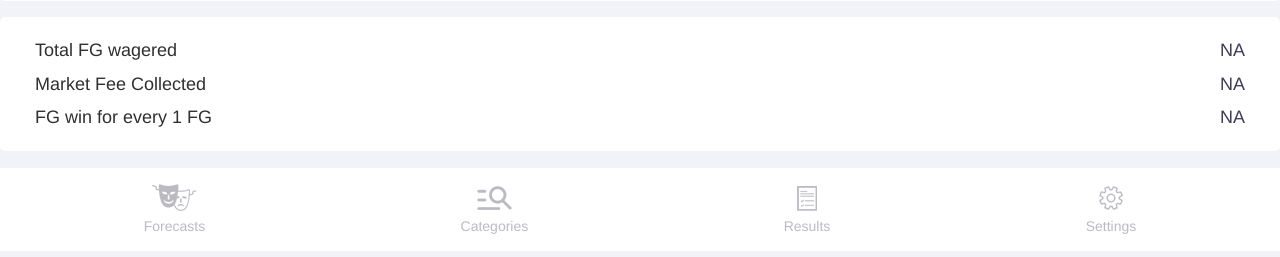
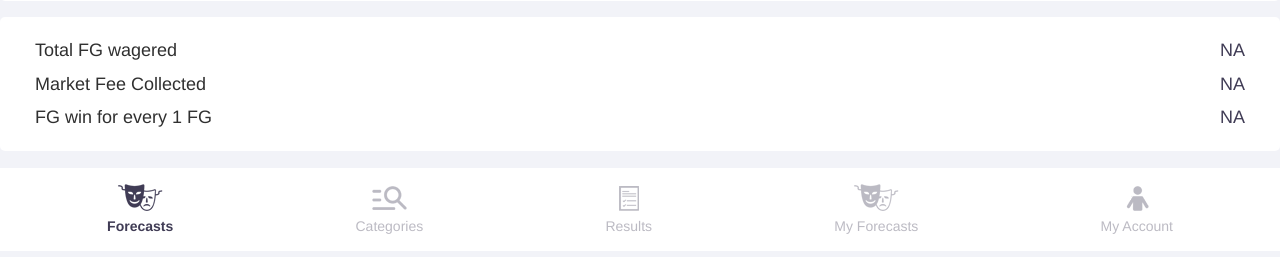
Before and after one commit to AgrimSharma/forecastguru, a Django app: page /forecast/1/ in a window 1280 px wide. Shown: the part 549-806 px from the top of the page. Run offline with Django 3.2, Linux system fonts and the light colour scheme; data comes from the database, SQL or seed files in the repository; parts of the project's set-up code (start-up, migrations or seed data) failed here and were passed over.

Commit message:
updated algo

```diff
--- a/templates/betting.html
+++ b/templates/betting.html
@@ -182,28 +182,16 @@
 <footer class="sticky-footer">
   <nav class="navbar">
     <ul class="navbar-nav nav-fill w-100 text-center">
-         <li class="nav-item">
-                        <a class="nav-link" href="{% url 'live_forecast' %}">
-                            <img src="{% static 'images/menu-icon-forecast.png' %}" alt=""><br>
-                            Forecasts</a>
-                    </li>
-                    <li class="nav-item">
-                        <a class="nav-link" href="{% url 'category' %}">
-                            <img src="{% static 'images/menu-icon-category.png' %}" alt=""><br>
-                            Categories</a>
-                    </li>
-
-                    <li class="nav-item">
-                        <a class="nav-link" href="{% url 'forecast_result' %}">
-                            <img src="{% static 'images/menu-icon-results.png' %}" alt=""><br>
-                            Results</a>
-                    </li>
-                    <li class="nav-item">
-                        <a class="nav-link" href="{% url 'user_profile' %}">
-                            <img src="{% static 'images/menu-icon-settings.png' %}" alt=""><br>
-                            Settings</a>
-                    </li>
-    </ul>
+          <li class="nav-item"> <a class="nav-link active" href="{% url 'live_forecast' %}"> <img src="{% static 'images/menu-icon-forecast.png' %}" alt=""><br>
+          Forecasts</a> </li>
+        <li class="nav-item"> <a class="nav-link" href="{% url 'category' %}"> <img src="{% static 'images/menu-icon-category.png' %}" alt=""><br>
+          Categories</a> </li>
+        <li class="nav-item"> <a class="nav-link" href="{% url 'forecast_result' %}"> <img src="{% static 'images/menu-icon-results.png' %}" alt=""><br>
+          Results</a> </li>
+          <li class="nav-item"> <a class="nav-link" href="{% url 'my_forecast' %}"> <img src="{% static 'images/menu-icon-myforecasts.png' %}" alt=""><br>
+            My Forecasts</a> </li>
+        <li class="nav-item"> <a class="nav-link" href="{% url 'user_profile' %}"> <img src="{% static 'images/menu-icon-friend.png' %}" alt=""><br>
+          My Account</a> </li>
   </nav>
 </footer>
 <script>
```
